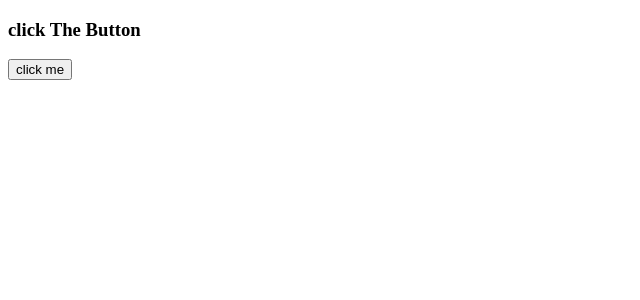
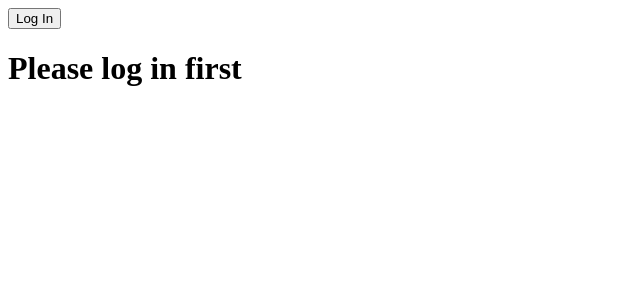
Before and after one commit to ahmed-tasin/react-practice, a React (Vite) app: page / in a window 1280 px wide. Shown: the top 300 px of the page, without its empty margins (0-640 px from the left). Built offline with nearby package versions, Linux system fonts and the light colour scheme.

Commit message:
login function

```diff
--- a/src/App.jsx
+++ b/src/App.jsx
@@ -1,4 +1,8 @@
 import MyEvent from "./components/EventHandler"
+import OnChange from "./components/EventHandler"
+import Parents from "./components/Parent"
+import Login from "./components/Login/Login"
+
 
 function App() {
 
@@ -14,9 +18,11 @@
  */}
 
 
-      <MyEvent />
+      {/* <MyEvent />
 
+      <Parents /> */}
 
+      <Login />
 
     </>
   )
--- /dev/null
+++ b/src/components/Child.jsx
@@ -0,0 +1,12 @@
+
+function Child(props) {
+
+    return(
+        <>
+            <button onClick={props.MyFun}>Click Me</button>
+        </>
+    )
+}
+
+
+export default Child;
--- a/src/components/EventHandler.jsx
+++ b/src/components/EventHandler.jsx
@@ -1,22 +1,18 @@
 import { useState } from "react"
 
-function MyEvent(){
 
-            const [message, setMessage] = useState("click The Button")
+function OnChange(){
+        const [Message, setMessage] = useState("please write something in the inbox")
 
-
-
-            const HandleClick = ()=> {
-                setMessage("Button was clicked")
-            }
-
+        const handlechange = (e)=> {
+            setMessage(e.target.value)
+        }
     return(
         <>
-            <h3>{message}</h3>
-            <button onClick={HandleClick}>click me</button>
+            <h3>{Message}</h3>
+            <input type="text" onChange={handlechange} />
         </>
     )
 }
 
-
-export default MyEvent;
+export default OnChange;
--- /dev/null
+++ b/src/components/Login/Greeting.jsx
@@ -0,0 +1,12 @@
+
+function Greetings({IsLogIn}){
+    if(IsLogIn){
+        return (
+            <h1>Welcome back tasin</h1>
+        )
+    }else{
+        return <h1>Please log in first</h1>
+    }
+}
+
+export default Greetings;
--- /dev/null
+++ b/src/components/Login/Login.jsx
@@ -0,0 +1,16 @@
+import Greetings from "./Greeting"
+import { useState } from "react"
+function Login() {
+    const [IsLoggedIn, SetLoggedIn] = useState(false)
+    return (
+        <>
+            <button onClick={()=> SetLoggedIn(!IsLoggedIn)}>
+                {IsLoggedIn ? "Log Out" : "Log In"}
+            </button>
+
+            <Greetings IsLogIn ={IsLoggedIn} />
+        </>
+    )
+}
+
+export default Login;
--- /dev/null
+++ b/src/components/Parent.jsx
@@ -0,0 +1,15 @@
+import Child from "./Child";
+function Parents(){
+    const MyParent = ()=>{
+        alert("You Have clicked the button")
+    }
+    return(
+
+        <>
+            <h3>Parent Components</h3>
+            <Child MyFun={MyParent}  />
+        </>
+    )
+}
+
+export default Parents;
```
